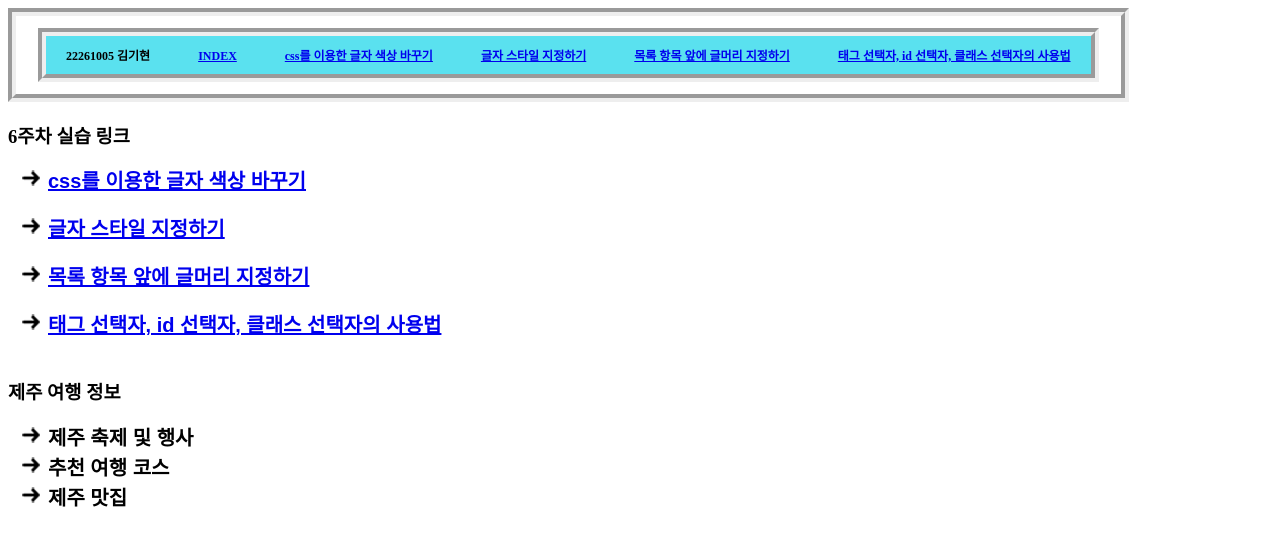
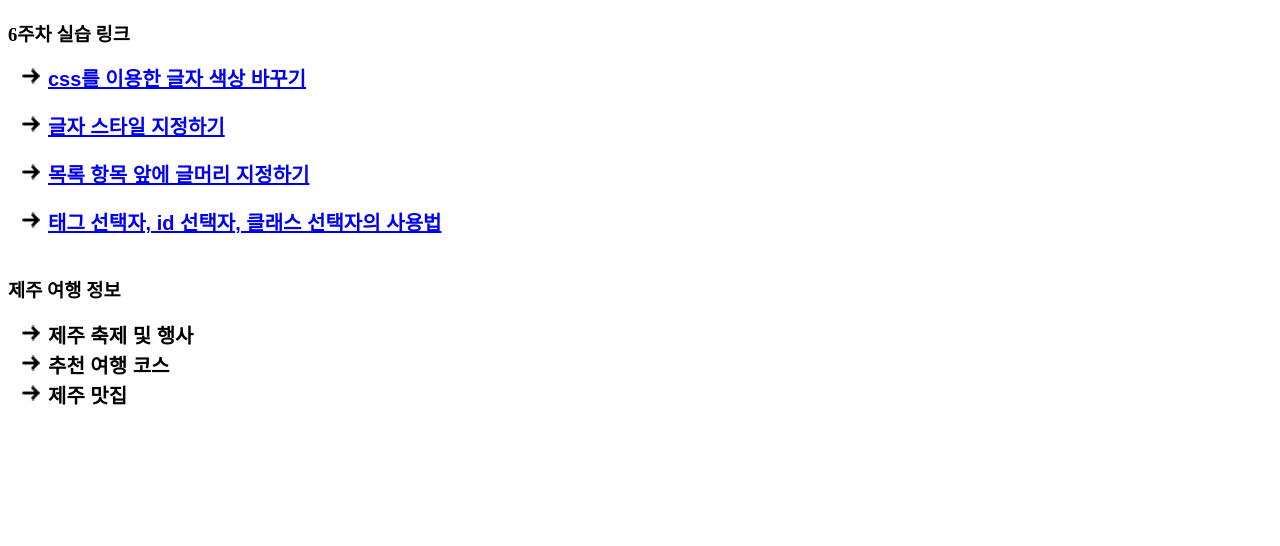
Before and after one commit to qnWidgo/qnWidgo.github.io, a plain HTML site: page index.html in a window 1280 px wide. Drawn offline with Linux system fonts and the light colour scheme.

Commit message:
Update index.html

```diff
--- a/index.html
+++ b/index.html
@@ -25,22 +25,6 @@
     </style>
 </head>
 <body>
-    <!-- 이동 헤더-->
-    <table>
-     <tr>
-        <td colspan="3" bgcolor="#5AE1EF"> <big> <b>22261005 김기현
-            &nbsp;&nbsp;&nbsp;&nbsp;&nbsp;&nbsp;&nbsp;&nbsp;&nbsp;&nbsp;&nbsp;&nbsp;&nbsp;&nbsp;
-            <a href="index.html">INDEX</a>
-            &nbsp;&nbsp;&nbsp;&nbsp;&nbsp;&nbsp;&nbsp;&nbsp;&nbsp;&nbsp;&nbsp;&nbsp;&nbsp;&nbsp;
-            <a href="1012_css.html">css를 이용한 글자 색상 바꾸기</a>
-            &nbsp;&nbsp;&nbsp;&nbsp;&nbsp;&nbsp;&nbsp;&nbsp;&nbsp;&nbsp;&nbsp;&nbsp;&nbsp;&nbsp;
-            <a href="1012_css2.html">글자 스타일 지정하기</a>
-            &nbsp;&nbsp;&nbsp;&nbsp;&nbsp;&nbsp;&nbsp;&nbsp;&nbsp;&nbsp;&nbsp;&nbsp;&nbsp;&nbsp;
-            <a href="1012_css3.html">목록 항목 앞에 글머리 지정하기</a>
-            &nbsp;&nbsp;&nbsp;&nbsp;&nbsp;&nbsp;&nbsp;&nbsp;&nbsp;&nbsp;&nbsp;&nbsp;&nbsp;&nbsp;
-            <a href="1012_css5.html">태그 선택자, id 선택자, 클래스 선택자의 사용법</a></b></big></td>
-    </tr>
-    </table>
 
     <h3>6주차 실습 링크</h3>
     <ul>
```
